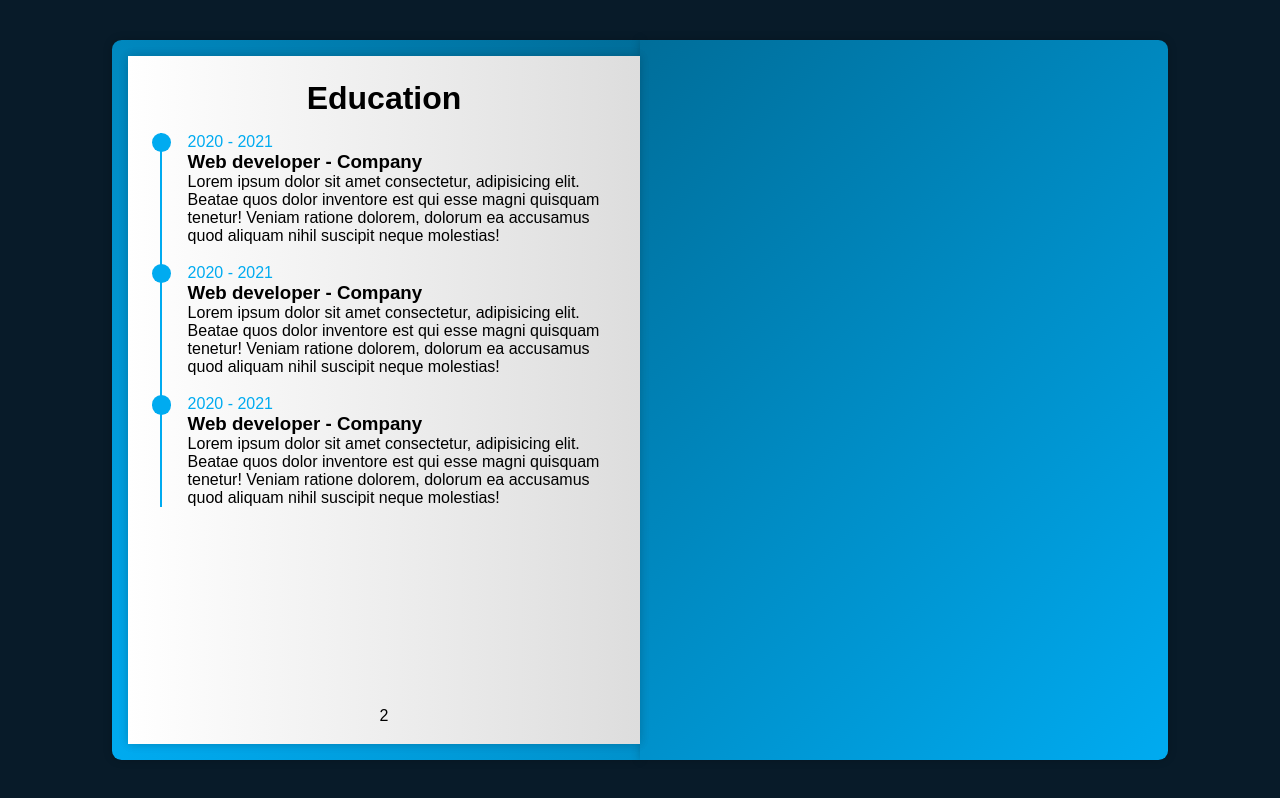
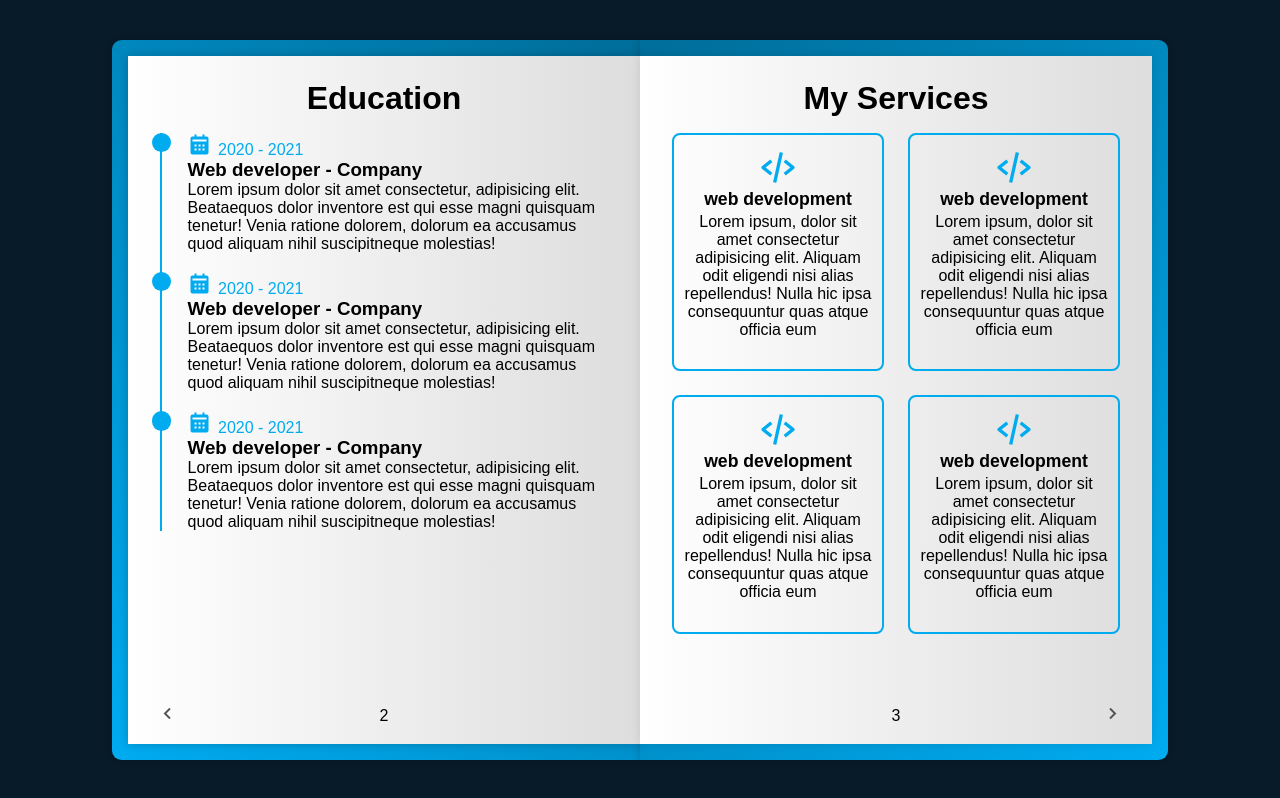
Before and after one commit to NoubissiViany/Portfolio, a React (Vite) app: page / in a window 1280 px wide. Built offline with nearby package versions, Linux system fonts and the light colour scheme.

Commit message:
Design the services page

```diff
--- a/src/components/education/Education.jsx
+++ b/src/components/education/Education.jsx
@@ -1,44 +1,26 @@
+import { education } from "../../data";
+
 export default function Education() {
   return (
     <div className="page-back">
       <h1 className="title">Education</h1>
 
       <div className="workeduc-box">
-        <div className="workeduc-content">
-          <span className="year">2020 - 2021</span>
-          <h3>Web developer - Company</h3>
-          <p>
-            Lorem ipsum dolor sit amet consectetur, adipisicing elit. Beatae
-            quos dolor inventore est qui esse magni quisquam tenetur! Veniam
-            ratione dolorem, dolorum ea accusamus quod aliquam nihil suscipit
-            neque molestias!
-          </p>
-        </div>
-
-        <div className="workeduc-content">
-          <span className="year">2020 - 2021</span>
-          <h3>Web developer - Company</h3>
-          <p>
-            Lorem ipsum dolor sit amet consectetur, adipisicing elit. Beatae
-            quos dolor inventore est qui esse magni quisquam tenetur! Veniam
-            ratione dolorem, dolorum ea accusamus quod aliquam nihil suscipit
-            neque molestias!
-          </p>
-        </div>
-
-        <div className="workeduc-content">
-          <span className="year">2020 - 2021</span>
-          <h3>Web developer - Company</h3>
-          <p>
-            Lorem ipsum dolor sit amet consectetur, adipisicing elit. Beatae
-            quos dolor inventore est qui esse magni quisquam tenetur! Veniam
-            ratione dolorem, dolorum ea accusamus quod aliquam nihil suscipit
-            neque molestias!
-          </p>
-        </div>
+        {education.map((item, index) => (
+          <div key={index} className="workeduc-content">
+            <span className="year">
+              <i className="bx bxs-calendar"></i>
+              {item.year}
+            </span>
+            <h3>{item.title}</h3>
+            <p>{item.desc}</p>
+          </div>
+        ))}
       </div>
       <span className="number-page">2</span>
-      <span className="nextprev-btn back" data-page="turn-1"></span>
+      <span className="nextprev-btn back" data-page="turn-1">
+        <i className="bx bx-chevron-left"></i>
+      </span>
     </div>
   );
 }
--- a/src/components/experience/Experience.jsx
+++ b/src/components/experience/Experience.jsx
@@ -1,50 +1,37 @@
+import { experience } from "../../data";
 import Education from "../education/Education";
+import Services from "../services/Services";
 import "./experience.css";
 
 export default function Experience() {
   return (
+    <>
       <div className="book-page page-right turn" id="turn-1">
         <div className="page-front">
           <h1 className="title">Work Experience</h1>
 
           <div className="workeduc-box">
-          <div className="workeduc-content">
-            <span className="year">2020 - 2021</span>
-            <h3>Web developer - Company</h3>
-            <p>
-              Lorem ipsum dolor sit amet consectetur, adipisicing elit. Beatae
-              quos dolor inventore est qui esse magni quisquam tenetur! Veniam
-              ratione dolorem, dolorum ea accusamus quod aliquam nihil suscipit
-              neque molestias!
-            </p>
+            {experience.map((item, index) => (
+              <div key={index} className="workeduc-content">
+                <span className="year">
+                  <i className="bx bxs-calendar"></i>
+                  {item.year}
+                </span>
+                <h3>{item.title}</h3>
+                <p>{item.desc}</p>
               </div>
-
-          <div className="workeduc-content">
-            <span className="year">2020 - 2021</span>
-            <h3>Web developer - Company</h3>
-            <p>
-              Lorem ipsum dolor sit amet consectetur, adipisicing elit. Beatae
-              quos dolor inventore est qui esse magni quisquam tenetur! Veniam
-              ratione dolorem, dolorum ea accusamus quod aliquam nihil suscipit
-              neque molestias!
-            </p>
-          </div>
-
-          <div className="workeduc-content">
-            <span className="year">2020 - 2021</span>
-            <h3>Web developer - Company</h3>
-            <p>
-              Lorem ipsum dolor sit amet consectetur, adipisicing elit. Beatae
-              quos dolor inventore est qui esse magni quisquam tenetur! Veniam
-              ratione dolorem, dolorum ea accusamus quod aliquam nihil suscipit
-              neque molestias!
-            </p>
-          </div>
+            ))}
           </div>
           <span className="number-page">1</span>
-        <span className="nextprev-btn" data-page="turn-1"></span>
+          <span className="nextprev-btn" data-page="turn-1">
+            <i className="bx bx-chevron-right"></i>
+          </span>
         </div>
         <Education />
       </div>
+      <div className="book-page page-right" id="turn-2">
+        <Services />
+      </div>
+    </>
   );
 }
--- a/src/components/experience/experience.css
+++ b/src/components/experience/experience.css
@@ -89,3 +89,7 @@
 .nextprev-btn:hover {
   color: var(--main-color);
 }
+
+.nextprev-btn.back {
+  left: 1.5rem;
+}
--- /dev/null
+++ b/src/components/services/Services.jsx
@@ -0,0 +1,24 @@
+import { services } from "../../data";
+import "./services.css";
+
+export default function Services() {
+  return (
+    <div className="page-front">
+      <h1 className="title">My Services</h1>
+
+      <div className="services-box">
+        {services.map((item, index) => (
+          <div key={index} className="services-content">
+            <i className="bx bx-code-alt"></i>
+            <h3>{item.title}</h3>
+            <p>{item.desc}</p>
+          </div>
+        ))}
+      </div>
+      <span className="number-page">3</span>
+      <span className="nextprev-btn" data-page="turn-2">
+        <i className="bx bx-chevron-right"></i>
+      </span>
+    </div>
+  );
+}
--- /dev/null
+++ b/src/components/services/services.css
@@ -0,0 +1,33 @@
+@import "../../styles//globalVariables.css";
+
+.services-box {
+  display: flex;
+  flex-wrap: wrap;
+  gap: 1.5rem;
+}
+
+.services-box .services-content {
+  flex: 1 1 10rem;
+  border: var(--border);
+  border-radius: 0.5rem;
+  padding: 0.8rem 0.5rem 1.1rem;
+  text-align: center;
+  transition: .3s ease;
+}
+
+.services-box .services-content:hover {
+  box-shadow: var(--box-shadow);
+}
+
+.services-content i {
+  font-size: 2.5rem;
+  color: var(--main-color);
+}
+
+.services-content h3 {
+  font-size: 1.1rem;
+}
+
+.services-content p {
+  margin: 0.2rem 0 0.8rem;
+}
--- /dev/null
+++ b/src/data.js
@@ -0,0 +1,53 @@
+export const experience = [
+  {
+    year: "2020 - 2021",
+    title: "Web developer - Company",
+    desc: "Lorem ipsum dolor sit amet consectetur, adipisicing elit. Beataequos dolor inventore est qui esse magni quisquam tenetur! Venia ratione dolorem, dolorum ea accusamus quod aliquam nihil suscipitneque molestias!",
+  },
+  {
+    year: "2020 - 2021",
+    title: "Web developer - Company",
+    desc: "Lorem ipsum dolor sit amet consectetur, adipisicing elit. Beataequos dolor inventore est qui esse magni quisquam tenetur! Venia ratione dolorem, dolorum ea accusamus quod aliquam nihil suscipitneque molestias!",
+  },
+  {
+    year: "2020 - 2021",
+    title: "Web developer - Company",
+    desc: "Lorem ipsum dolor sit amet consectetur, adipisicing elit. Beataequos dolor inventore est qui esse magni quisquam tenetur! Venia ratione dolorem, dolorum ea accusamus quod aliquam nihil suscipitneque molestias!",
+  },
+];
+export const education = [
+  {
+    year: "2020 - 2021",
+    title: "Web developer - Company",
+    desc: "Lorem ipsum dolor sit amet consectetur, adipisicing elit. Beataequos dolor inventore est qui esse magni quisquam tenetur! Venia ratione dolorem, dolorum ea accusamus quod aliquam nihil suscipitneque molestias!",
+  },
+  {
+    year: "2020 - 2021",
+    title: "Web developer - Company",
+    desc: "Lorem ipsum dolor sit amet consectetur, adipisicing elit. Beataequos dolor inventore est qui esse magni quisquam tenetur! Venia ratione dolorem, dolorum ea accusamus quod aliquam nihil suscipitneque molestias!",
+  },
+  {
+    year: "2020 - 2021",
+    title: "Web developer - Company",
+    desc: "Lorem ipsum dolor sit amet consectetur, adipisicing elit. Beataequos dolor inventore est qui esse magni quisquam tenetur! Venia ratione dolorem, dolorum ea accusamus quod aliquam nihil suscipitneque molestias!",
+  },
+];
+
+export const services = [
+  {
+    title: "web development",
+    desc: " Lorem ipsum, dolor sit amet consectetur adipisicing elit. Aliquam odit eligendi nisi alias repellendus! Nulla hic ipsa consequuntur quas atque officia eum",
+  },
+  {
+    title: "web development",
+    desc: " Lorem ipsum, dolor sit amet consectetur adipisicing elit. Aliquam odit eligendi nisi alias repellendus! Nulla hic ipsa consequuntur quas atque officia eum",
+  },
+  {
+    title: "web development",
+    desc: " Lorem ipsum, dolor sit amet consectetur adipisicing elit. Aliquam odit eligendi nisi alias repellendus! Nulla hic ipsa consequuntur quas atque officia eum",
+  },
+  {
+    title: "web development",
+    desc: " Lorem ipsum, dolor sit amet consectetur adipisicing elit. Aliquam odit eligendi nisi alias repellendus! Nulla hic ipsa consequuntur quas atque officia eum",
+  },
+];
```
Also changed, not shown: src/components/skills/Skills.jsx (added, +7 -0 lines). Lines whose indentation alone changed are shown as unchanged.
